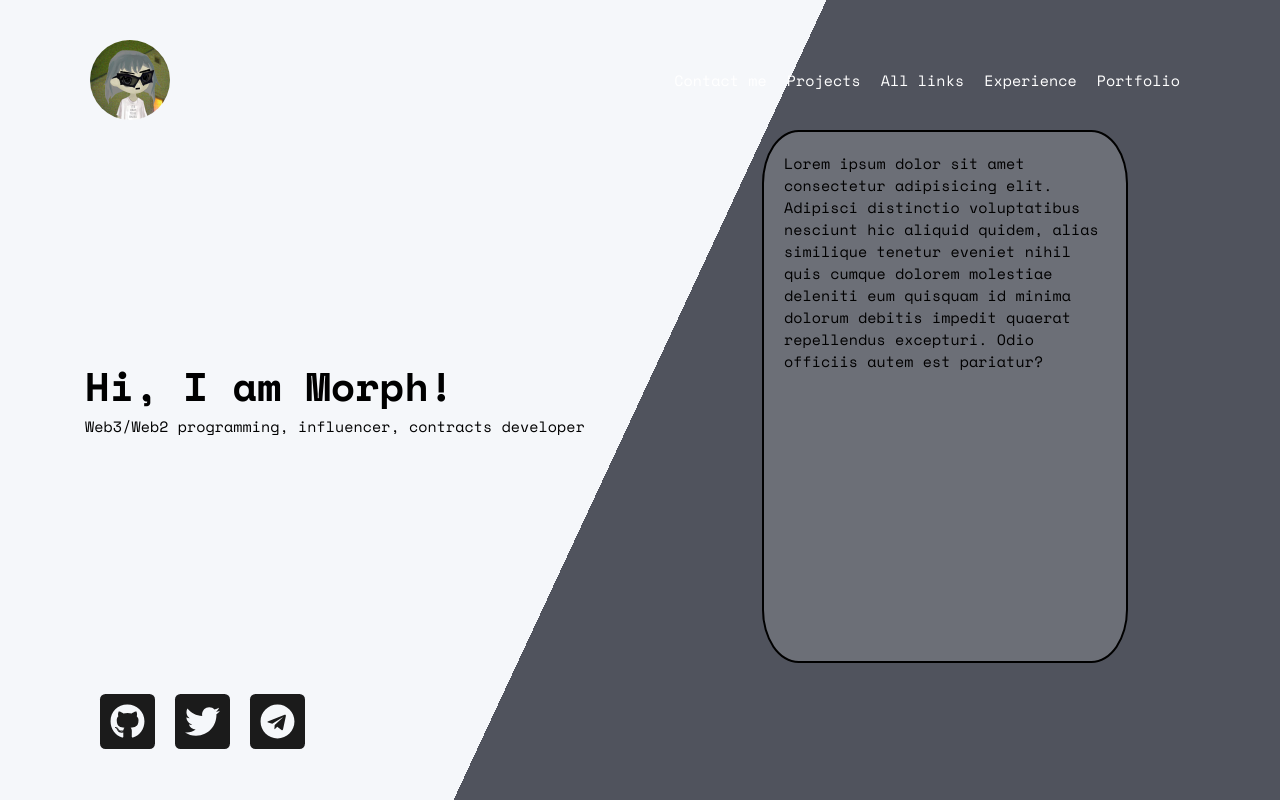
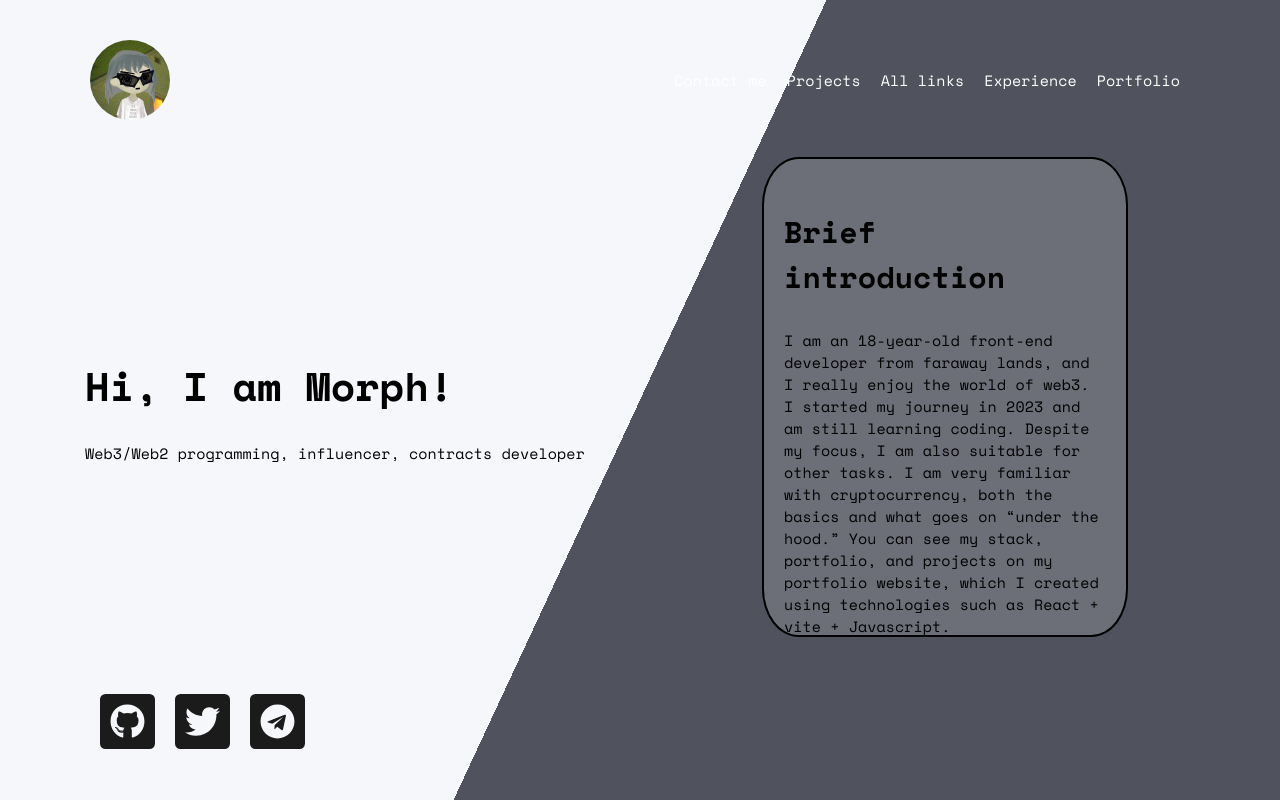
Before and after one commit to metamorphicc/introductionV.1.0, a React (Vite) app: page / in a window 1280 px wide. Built offline with nearby package versions, Linux system fonts and the light colour scheme.

Commit message:
made an typing-animation

```diff
--- a/components/mainComponent/UnderMainSelection.jsx
+++ b/components/mainComponent/UnderMainSelection.jsx
@@ -1,19 +1,62 @@
 import "./underMainSelection.css"
+import {useEffect, useRef} from "react"
 
 const UnderMainSelection = () => {
+    const animationRef = useRef(null);
+    const textToType = "Hi, I am Morph!";
+
+  useEffect(() => {
+    const element = document.getElementById("test");
+    let i = 0;
+
+    if (animationRef.current) {
+      clearTimeout(animationRef.current);
+    }
+
+    element.innerHTML = '';
+    element.style.borderRight = 'none';
+
+    function type() {
+      if (i < textToType.length) {
+        element.innerHTML += textToType.charAt(i);
+        i++;
+        animationRef.current = setTimeout(type, 100);
+      } else {
+        element.style.borderRight = '.15em solid orange';
+        animationRef.current = setTimeout(() => {
+          element.style.borderRight = 'none';
+        }, 500);
+      }
+    }
+
+    type();
+
+    return () => {
+      if (animationRef.current) {
+        clearTimeout(animationRef.current);
+      }
+    };
+  }, []);
+
+
     return (
     <>
         <div className="divMain">
             <div>
-                <h1 style={{fontSize: "40px", fontWeight: "600"}}>Hi, I am Morph!</h1>
+                <h1 style={{fontSize: "40px", fontWeight: "600"}} id="test"></h1>
                 <small>Web3/Web2 programming, influencer, contracts developer</small>
             </div>
         </div>
         <div className="divMain">
             <div className="cardRight">
-                Lorem ipsum dolor sit amet consectetur adipisicing elit. Adipisci distinctio voluptatibus
-                nesciunt hic aliquid quidem, alias similique tenetur eveniet nihil
-                quis cumque dolorem molestiae deleniti eum quisquam id minima dolorum debitis impedit quaerat repellendus excepturi. Odio officiis autem est pariatur?
+                <h1 style={{display: "flex", justifyContent: "center", padding: "10px 0px"}}>Brief introduction</h1>
+            I am an 18-year-old front-end developer from faraway lands, and I really enjoy the world of web3.
+            I started my journey in 2023 and am still learning coding. Despite my focus, I am also suitable for other tasks.
+            I am very familiar with cryptocurrency, both the basics and what goes on “under the hood.”
+            You can see my stack, portfolio, and projects on my portfolio website, which I created using technologies such as React + vite + Javascript.
+                <div>
+                    {/* <NavButton/> */}
+                </div>
             </div>
         </div>
     </>
--- a/components/mainComponent/underMainSelection.css
+++ b/components/mainComponent/underMainSelection.css
@@ -17,7 +17,7 @@
 
 .cardRight {
     width: 60%;
-    height: 100%;
+    height: 90%;
     border-radius: 10%;
     border: solid black 2px ;
     background-color: rgba(255, 255, 255, 0.163);
--- a/settings.css
+++ b/settings.css
@@ -98,3 +98,9 @@ body {
     background-size: cover;
     color: white
 }
+
+h1, h2, h3, h4, h5 {
+
+    all: revert;
+
+}
```
Also changed, not shown: index.js (deleted, +0 -10 lines).
